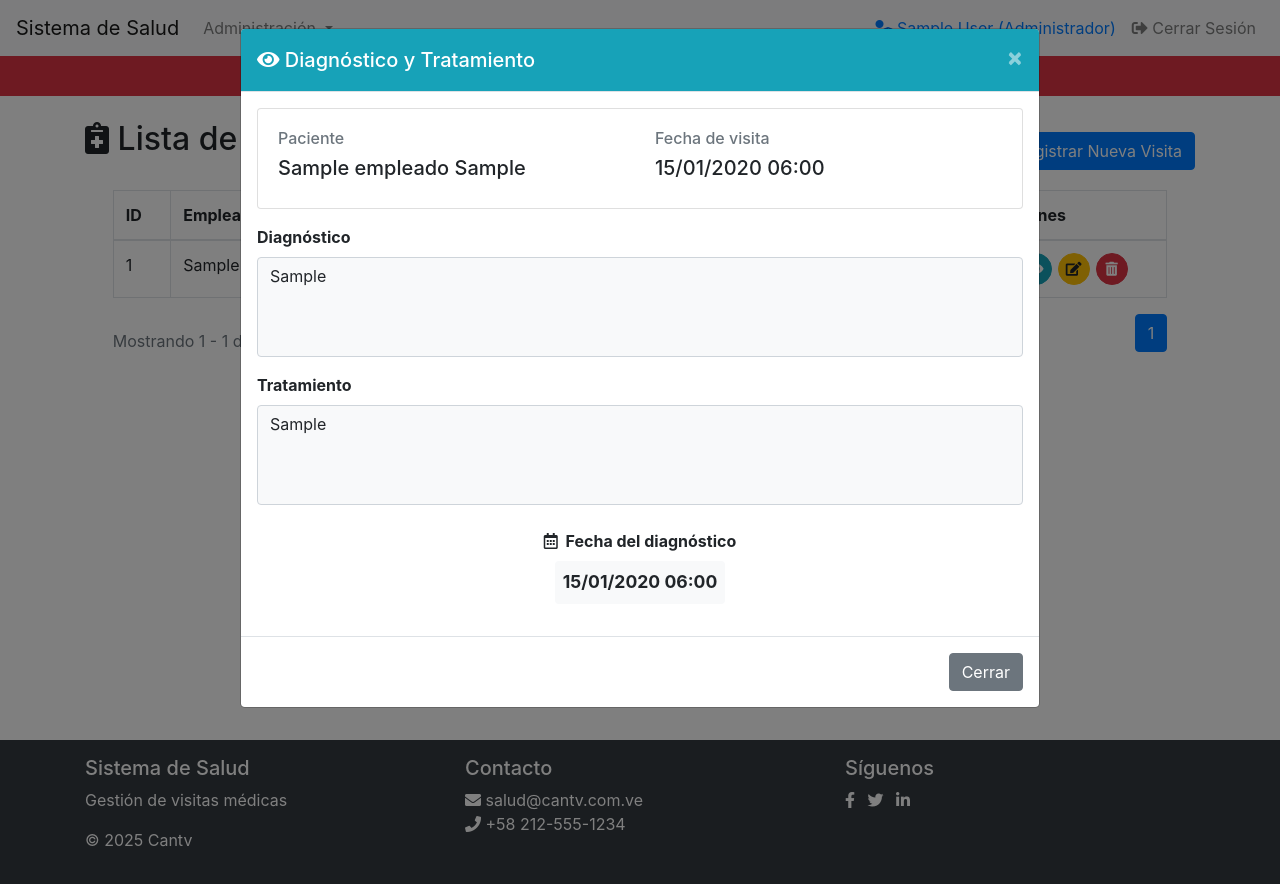
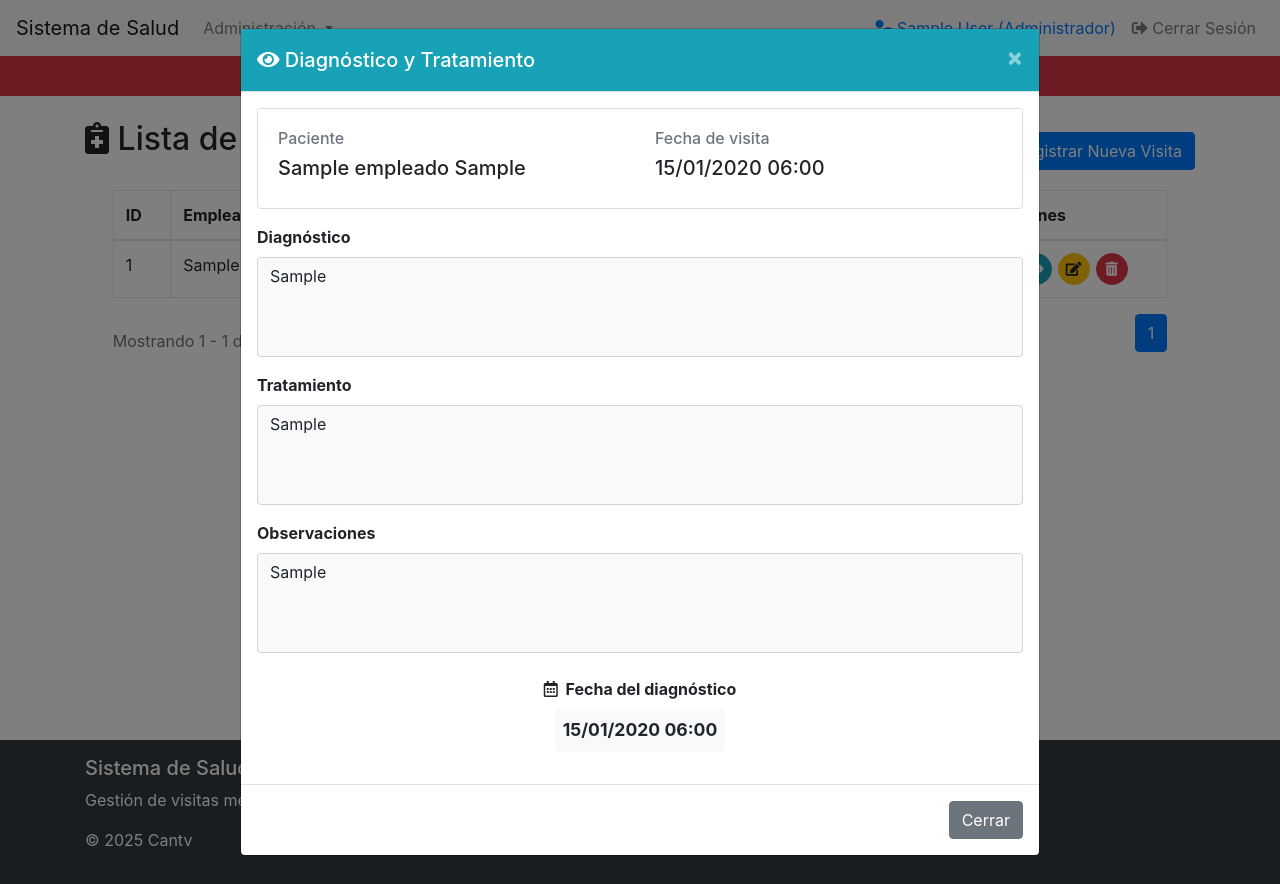
Before and after one commit to Y4nn1s/sistema_salud, a Django app: page /visitas/ in a window 1280 px wide, after a click on "Ver diagnóstico". Run offline with Django 5.2, Linux system fonts and the light colour scheme; a user stored in the database is signed in; tables that the repository leaves empty hold one stand-in row (values such as "Sample post"); parts of the project's set-up code (start-up, migrations or seed data) failed here and were passed over; some libraries are stand-ins or nearby versions.

Commit message:
Añadir campo de observaciones en la vista de detalles de visitas médicas

```diff
--- a/SaludApp/templates/visitas/lista_visitas.html
+++ b/SaludApp/templates/visitas/lista_visitas.html
@@ -358,6 +358,13 @@
                                                 </div>
                                             </div>
 
+                                            <div class="form-group">
+                                                <label class="font-weight-bold">Observaciones</label>
+                                                <div class="diagnostico-field">
+                                                    {{ visita.diagnostico.observacion|linebreaks }}
+                                                </div>
+                                            </div>
+
                                             <div class="form-group mt-4">
                                                 <div class="text-center">
                                                     <label class="form-label d-block font-weight-bold">
```
